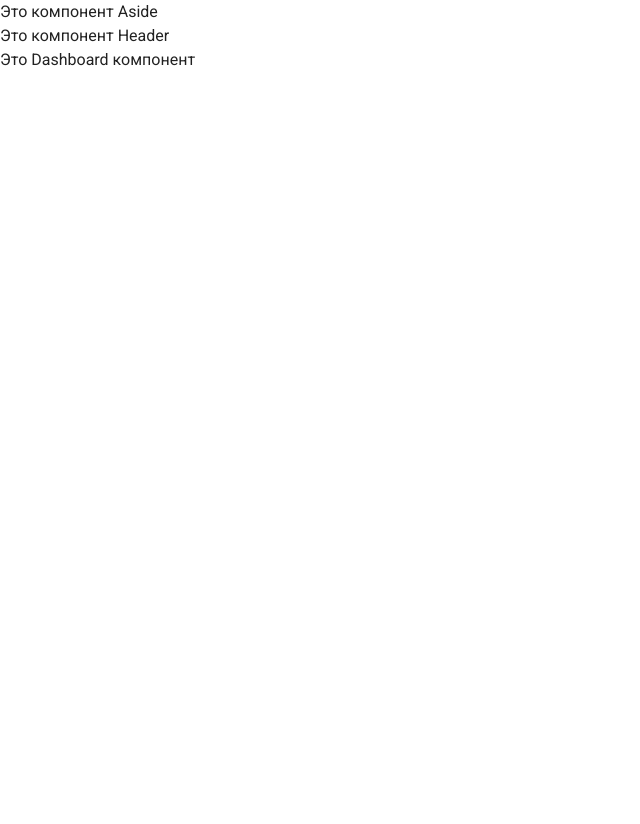
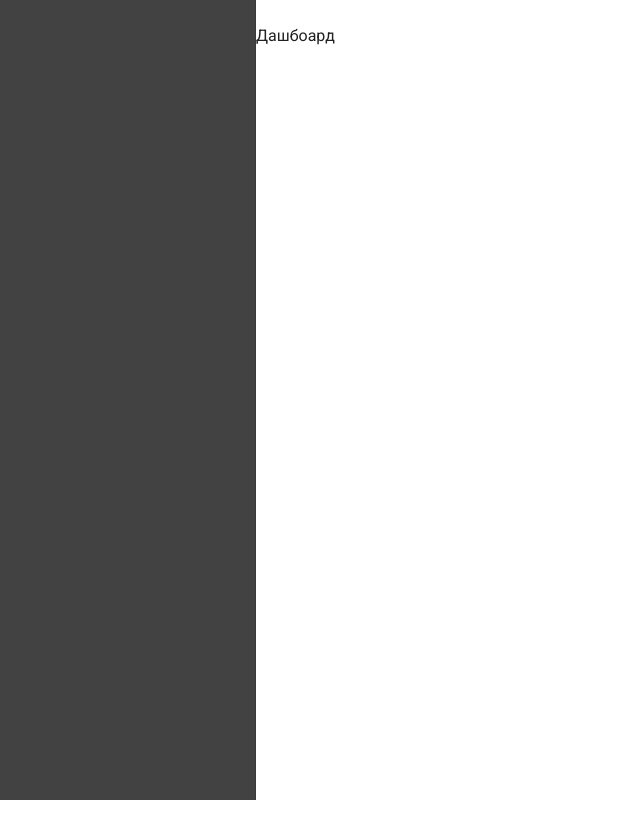
Before and after one commit to keysman59/db-m-gridlayout, a Vue app: page / in a window 1280 px wide. Shown: the whole page, without its empty margins (0-640 px from the left). Before the commit the page ends 800 px from the top, so only its background shows below. Built offline with nearby package versions, Linux system fonts and the light colour scheme.

Commit message:
add grid layout & grid item

```diff
--- a/src/components/Aside.vue
+++ b/src/components/Aside.vue
@@ -1,7 +1,13 @@
 <template>
-  <div>
-    Это компонент Aside
-  </div>
+  <v-navigation-drawer
+		:permanent="true"
+		:mini-variant="$vuetify.breakpoint.smAndDown ?
+			$vuetify.breakpoint.smAndDown : isAsideMini
+		"
+		app
+		color="secondary"
+	>
+  </v-navigation-drawer>
 </template>
 
 <script>
--- a/src/views/Dashboard.vue
+++ b/src/views/Dashboard.vue
@@ -1,7 +1,9 @@
 <template>
-  <div>
-    Это Dashboard компонент
-  </div>
+  <v-app class="dashboard-gradient app-background--primary">
+    <div data-app>
+      Дашбоард
+    </div>
+  </v-app>
 </template>
 
 <script>
```
Also changed, not shown: src/components/DraggableGrid/GridItem.vue (added, +15 -0 lines), src/components/DraggableGrid/GridLayout.vue (added, +15 -0 lines).
